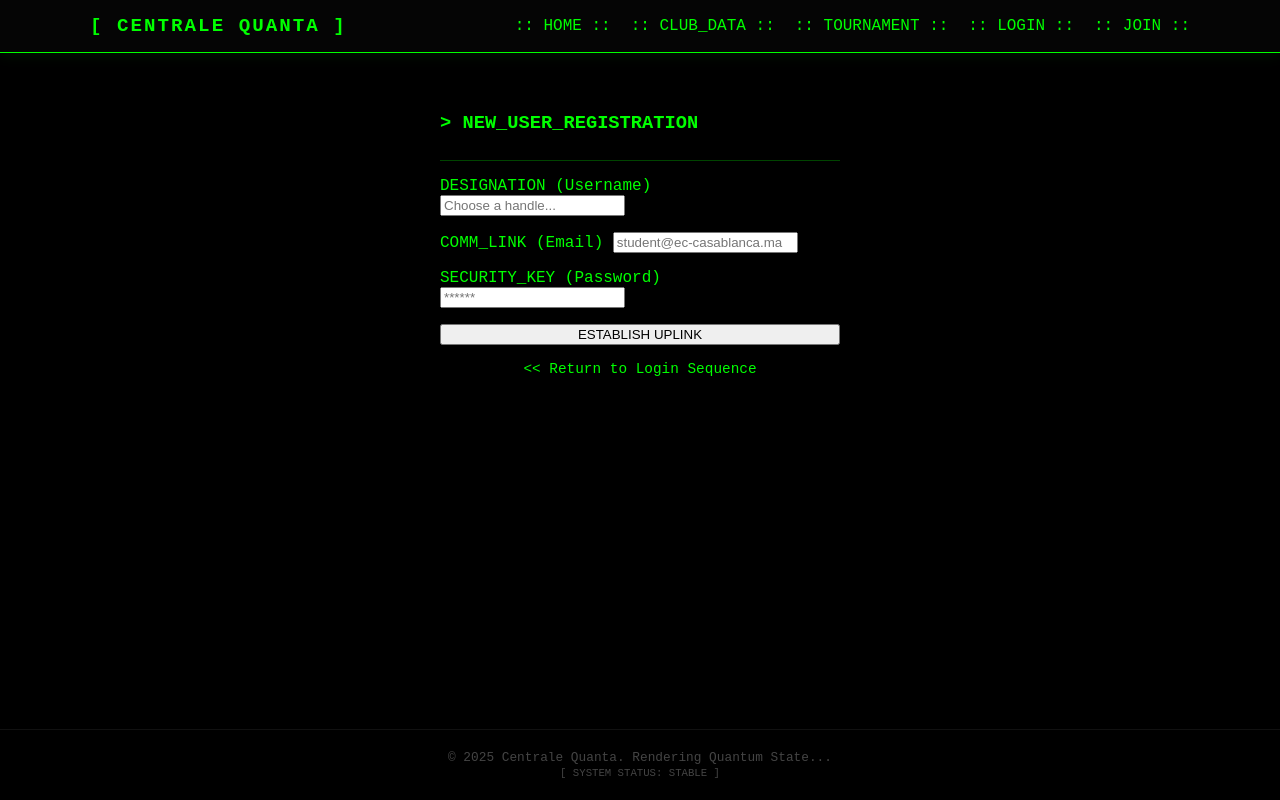
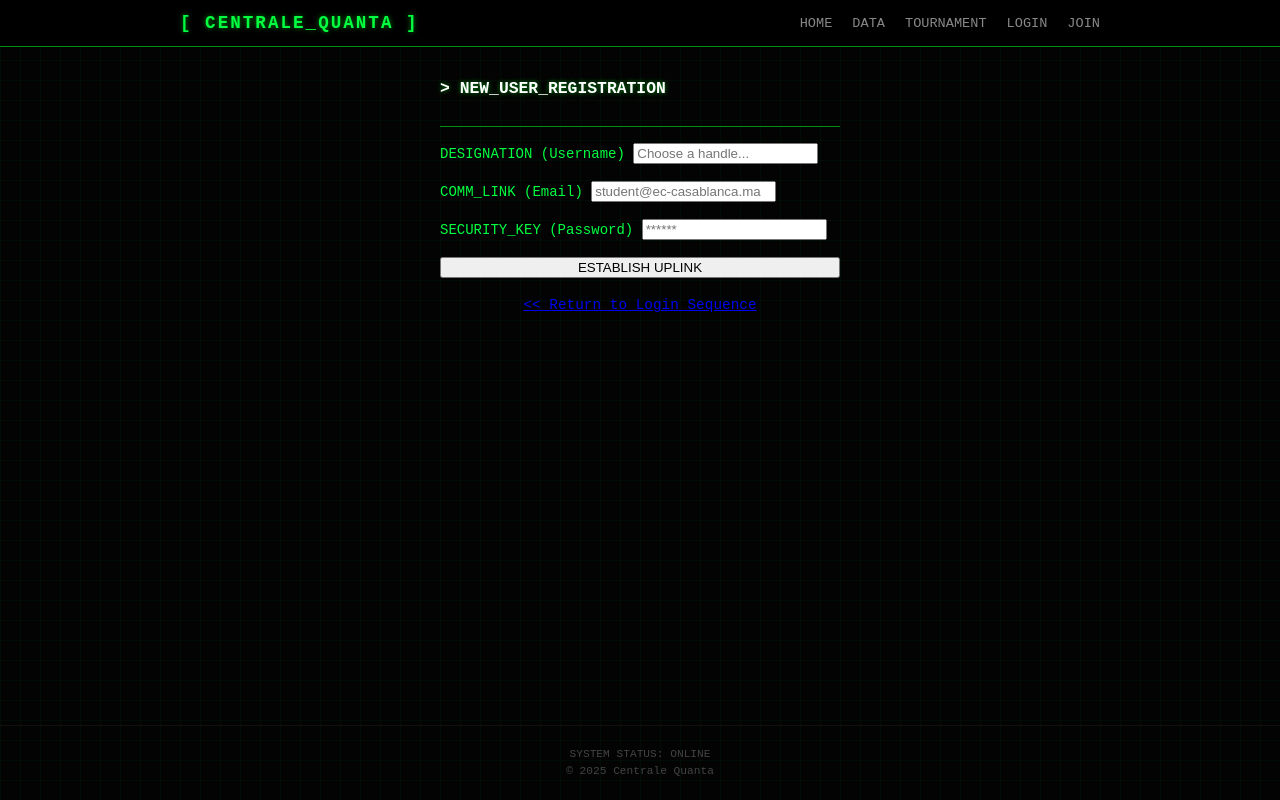
Before and after one commit to qudotcom/centrale_quanta_web, a FastAPI app: page /auth/register in a window 1280 px wide. Run offline with FastAPI, Linux system fonts and the light colour scheme.

Commit message:
Update base.html

```diff
--- a/app/templates/base.html
+++ b/app/templates/base.html
@@ -3,61 +3,154 @@
 <head>
     <meta charset="UTF-8">
     <meta name="viewport" content="width=device-width, initial-scale=1.0">
-    <title>Centrale Quanta | Space-Time</title>
+    <title>Centrale Quanta | System</title>
     <style>
-        /* CORE VARIABLES (Cyberpunk Theme) */
-        :root { --primary: #0f0; --primary-dim: #004400; --bg: #000; --glow: 0 0 10px var(--primary); }
-        body { background-color: var(--bg); color: var(--primary); font-family: 'Courier New', monospace; margin: 0; padding: 0; min-height: 100vh; display: flex; flex-direction: column; }
+        /* --- GLOBAL VARIABLES --- */
+        :root {
+            --primary: #00ff41;       /* Matrix Green */
+            --primary-dim: #008f11;   /* Dim Green */
+            --bg-color: #030303;      /* Deep Black */
+            --panel-bg: rgba(20, 20, 20, 0.95);
+            --font-main: 'Courier New', Courier, monospace;
+            --max-width: 960px;       /* Compact Width */
+        }
 
-        /* NAVIGATION */
-        nav { border-bottom: 1px solid var(--primary); background: #050505; padding: 15px 0; box-shadow: 0 0 15px rgba(0, 255, 0, 0.1); }
-        .container { max-width: 1100px; margin: 0 auto; padding: 0 20px; }
-        .nav-content { display: flex; justify-content: space-between; align-items: center; }
+        /* --- RESET & BODY --- */
+        * { box-sizing: border-box; }
+        body {
+            background-color: var(--bg-color);
+            color: var(--primary);
+            font-family: var(--font-main);
+            margin: 0;
+            padding: 0;
+            font-size: 14px; /* Smaller, cleaner text */
+            line-height: 1.5;
+            background-image:
+                linear-gradient(rgba(0, 255, 65, 0.03) 1px, transparent 1px),
+                linear-gradient(90deg, rgba(0, 255, 65, 0.03) 1px, transparent 1px);
+            background-size: 20px 20px; /* Grid Effect */
+            min-height: 100vh;
+            display: flex;
+            flex-direction: column;
+        }
 
-        /* LINKS */
-        a { text-decoration: none; color: inherit; transition: all 0.3s; }
-        a:hover { text-shadow: var(--glow); color: #fff; }
-        ul { list-style: none; display: flex; gap: 20px; margin: 0; padding: 0; align-items: center; }
+        /* --- COMPACT NAVIGATION --- */
+        nav {
+            border-bottom: 1px solid var(--primary-dim);
+            background: rgba(0, 0, 0, 0.9);
+            backdrop-filter: blur(5px);
+            padding: 10px 0;
+            position: sticky;
+            top: 0;
+            z-index: 1000;
+        }
+        .nav-container {
+            max-width: var(--max-width);
+            margin: 0 auto;
+            padding: 0 20px;
+            display: flex;
+            justify-content: space-between;
+            align-items: center;
+        }
+        .brand a {
+            font-size: 1.1rem;
+            font-weight: bold;
+            text-decoration: none;
+            color: var(--primary);
+            letter-spacing: 2px;
+            text-shadow: 0 0 5px var(--primary-dim);
+        }
 
-        /* AUTH BUTTONS */
-        .user-badge { border: 1px solid var(--primary); padding: 5px 15px; background: rgba(0,255,65,0.05); font-size: 0.8rem; }
-        .logout-btn { color: #ff4444 !important; } .logout-btn:hover { text-shadow: 0 0 10px #ff0000; }
+        /* Links */
+        .nav-links { list-style: none; display: flex; gap: 20px; margin: 0; padding: 0; }
+        .nav-links a {
+            text-decoration: none;
+            color: #888;
+            font-size: 0.85rem;
+            transition: color 0.3s;
+            text-transform: uppercase;
+        }
+        .nav-links a:hover { color: var(--primary); }
 
-        footer { text-align: center; margin-top: auto; padding: 20px 0; color: #444; font-size: 0.8rem; border-top: 1px solid #111; }
+        /* Auth Badge */
+        .user-badge {
+            font-size: 0.75rem;
+            border: 1px solid var(--primary-dim);
+            padding: 2px 8px;
+            border-radius: 3px;
+            color: #fff;
+        }
+        .logout { color: #ff3333 !important; font-size: 0.75rem; }
+
+        /* --- MAIN CONTENT --- */
+        main {
+            flex: 1;
+            width: 100%;
+            max-width: var(--max-width);
+            margin: 30px auto;
+            padding: 0 20px;
+        }
+
+        /* --- FOOTER --- */
+        footer {
+            text-align: center;
+            font-size: 0.7rem;
+            color: #444;
+            padding: 20px;
+            border-top: 1px solid #111;
+            margin-top: auto;
+        }
+
+        /* --- UTILS --- */
+        h1, h2, h3 { margin-top: 0; color: #fff; text-shadow: 0 0 5px var(--primary-dim); }
+        .btn {
+            background: transparent;
+            color: var(--primary);
+            border: 1px solid var(--primary);
+            padding: 8px 20px;
+            cursor: pointer;
+            font-family: inherit;
+            font-size: 0.9rem;
+            transition: all 0.3s;
+            text-decoration: none;
+            display: inline-block;
+        }
+        .btn:hover {
+            background: var(--primary);
+            color: #000;
+            box-shadow: 0 0 15px var(--primary);
+        }
     </style>
 </head>
 <body>
+
     <nav>
-        <div class="container nav-content">
-            <div style="font-weight: bold; font-size: 1.2rem; letter-spacing: 2px;">
-                <a href="/">[ CENTRALE QUANTA ]</a>
-            </div>
-            <ul>
-                <li><a href="/">:: HOME ::</a></li>
-                <li><a href="/club_data">:: CLUB_DATA ::</a></li>
-                <li><a href="/tournament/bracket">:: TOURNAMENT ::</a></li>
+        <div class="nav-container">
+            <div class="brand"><a href="/">[ CENTRALE_QUANTA ]</a></div>
+            <ul class="nav-links">
+                <li><a href="/">HOME</a></li>
+                <li><a href="/club_data">DATA</a></li>
+                <li><a href="/tournament/bracket">TOURNAMENT</a></li>
 
                 {% if request.state.user %}
-                    <li class="user-badge">
-                        <span style="color: #666;">OPERATOR:</span>
-                        <span style="font-weight: bold; color: #fff;">{{ request.state.user.username }}</span>
-                    </li>
-                    <li><a href="/auth/logout" class="logout-btn">[ DISCONNECT ]</a></li>
+                    <li><span class="user-badge">{{ request.state.user.username }}</span></li>
+                    <li><a href="/auth/logout" class="logout">EXIT</a></li>
                 {% else %}
-                    <li><a href="/auth/login">:: LOGIN ::</a></li>
-                    <li><a href="/auth/register">:: JOIN ::</a></li>
+                    <li><a href="/auth/login">LOGIN</a></li>
+                    <li><a href="/auth/register">JOIN</a></li>
                 {% endif %}
             </ul>
         </div>
     </nav>
 
-    <main class="container" style="padding-top: 40px;">
+    <main>
         {% block content %}{% endblock %}
     </main>
 
     <footer>
-        &copy; 2025 Centrale Quanta. Rendering Quantum State... <br>
-        <small>[ SYSTEM STATUS: STABLE ]</small>
+        SYSTEM STATUS: ONLINE <br>
+        &copy; 2025 Centrale Quanta
     </footer>
+
 </body>
 </html>
```
